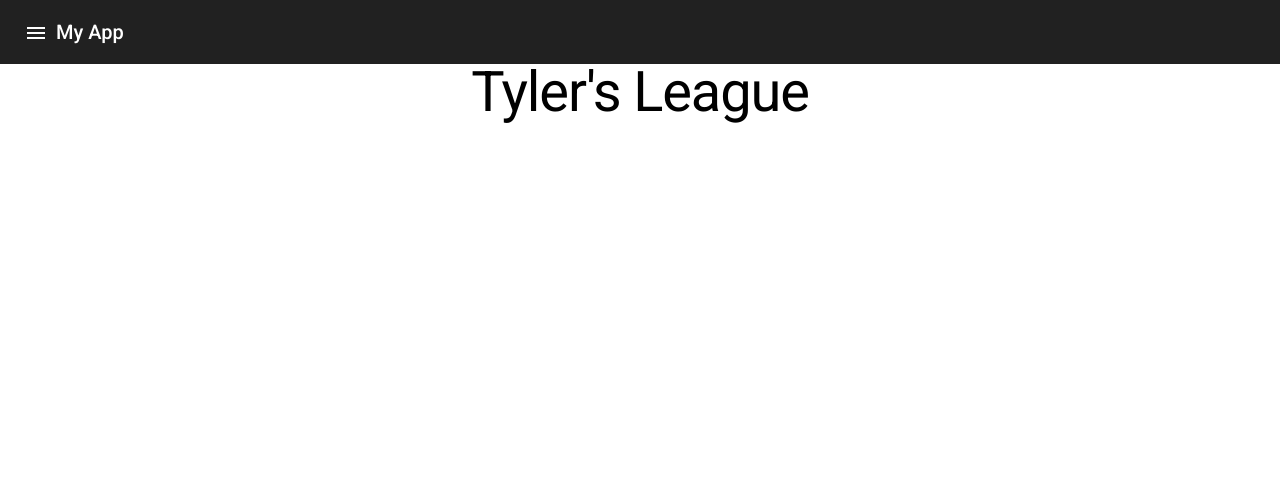
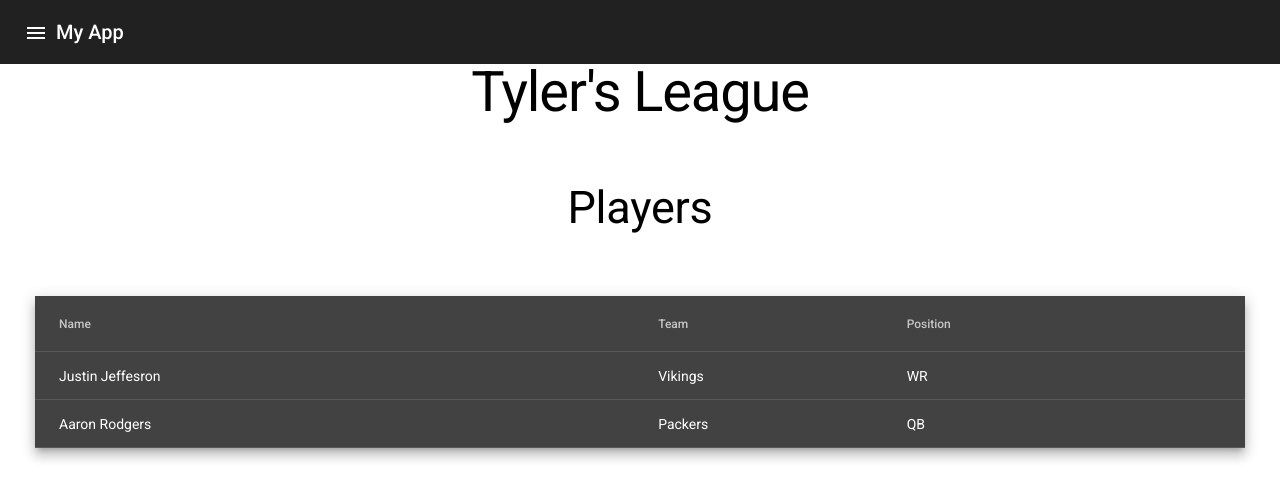
Before and after one commit to bmurf17/fantasy-football-dashboard, an Angular app: page /team/1 in a window 1280 px wide. Shown: the top 500 px of the page. Built offline with nearby package versions, Linux system fonts and the light colour scheme.

Commit message:
Have a mocked Player

```diff
--- a/src/app/Types.ts
+++ b/src/app/Types.ts
@@ -5,4 +5,22 @@ export interface Team {
   name: string;
   record: string;
   path: string;
+  players: Player[];
 }
+
+export interface Player {
+  id: number;
+  teamId: number[];
+  name: string;
+  nflTeam: string;
+  position: Position;
+}
+
+export enum Position {
+  RB = 'RB',
+  WR = 'WR',
+  TE = 'TE',
+  QB = 'QB',
+  DEF = 'DEF',
+  K = 'K',
+}
--- a/src/app/mock-data.ts
+++ b/src/app/mock-data.ts
@@ -1,4 +1,28 @@
-import { Team } from './Types';
+import { Player, Position, Team } from './Types';
+
+export const PLAYERS: Player[] = [
+  {
+    id: 1,
+    teamId: [1],
+    name: 'Justin Jeffesron',
+    nflTeam: 'Vikings',
+    position: Position.WR,
+  },
+  {
+    id: 2,
+    teamId: [2, 3, 4],
+    name: 'Aaron Jones',
+    nflTeam: 'Packers',
+    position: Position.RB,
+  },
+  {
+    id: 3,
+    teamId: [1, 2, 4],
+    name: 'Aaron Rodgers',
+    nflTeam: 'Packers',
+    position: Position.QB,
+  },
+];
 
 export const TEAMS: Team[] = [
   {
@@ -8,8 +32,17 @@ export const TEAMS: Team[] = [
     record: '0-0',
     cols: 2,
     rows: 1,
+    players: [PLAYERS[0], PLAYERS[2]],
   },
-  { id: 2, name: "Dad's Leage", path: 'dad', record: '0-0', cols: 2, rows: 1 },
+  {
+    id: 2,
+    name: "Dad's Leage",
+    path: 'dad',
+    record: '0-0',
+    cols: 2,
+    rows: 1,
+    players: [PLAYERS[1], PLAYERS[2]],
+  },
   {
     id: 3,
     name: 'Family League',
@@ -17,6 +50,7 @@ export const TEAMS: Team[] = [
     record: '0-0',
     cols: 2,
     rows: 1,
+    players: [PLAYERS[1]],
   },
   {
     id: 4,
@@ -25,5 +59,6 @@ export const TEAMS: Team[] = [
     record: '0-0',
     cols: 2,
     rows: 1,
+    players: [PLAYERS[1], PLAYERS[2]],
   },
 ];
--- a/src/app/team-page/team-page.component.css
+++ b/src/app/team-page/team-page.component.css
@@ -1,3 +1,12 @@
 .center {
     text-align: center;
-  }
+}
+
+.padding {
+  padding-left: 35px;
+  padding-right: 35px;
+}
+
+table {
+  width: 100%;
+}
--- a/src/app/team-page/team-page.component.html
+++ b/src/app/team-page/team-page.component.html
@@ -1 +1,29 @@
 <h1 class="center mat-display-3">{{team.name}}</h1>
+<h2 class="center mat-display-2">Players</h2>
+<div class="padding">
+    <table mat-table [dataSource]="players" class="mat-elevation-z8">
+
+        <!--- Note that these columns can be defined in any order.
+              The actual rendered columns are set as a property on the row definition" -->
+
+        <!-- Name Column -->
+        <ng-container matColumnDef="name">
+          <th mat-header-cell *matHeaderCellDef> Name </th>
+          <td mat-cell *matCellDef="let element"> {{element.name}} </td>
+        </ng-container>
+
+        <ng-container matColumnDef="nflTeam">
+            <th mat-header-cell *matHeaderCellDef> Team </th>
+            <td mat-cell *matCellDef="let element"> {{element.nflTeam}} </td>
+          </ng-container>
+
+          <ng-container matColumnDef="position">
+            <th mat-header-cell *matHeaderCellDef> Position </th>
+            <td mat-cell *matCellDef="let element"> {{element.position}} </td>
+          </ng-container>
+
+
+        <tr mat-header-row *matHeaderRowDef="displayedColumns"></tr>
+        <tr mat-row *matRowDef="let row; columns: displayedColumns;"></tr>
+      </table>
+</div>
--- a/src/app/team-page/team-page.component.ts
+++ b/src/app/team-page/team-page.component.ts
@@ -1,7 +1,7 @@
 import { Component, Input, OnInit } from '@angular/core';
 import { ActivatedRoute } from '@angular/router';
 import { TeamService } from '../services/team.service';
-import { Team } from '../Types';
+import { Player, Team } from '../Types';
 
 @Component({
   selector: 'app-team-page',
@@ -10,6 +10,8 @@ import { Team } from '../Types';
 })
 export class TeamPageComponent implements OnInit {
   team: Team | undefined;
+  players: Player[] | undefined;
+  displayedColumns: string[] = ['name', 'nflTeam', 'position'];
 
   constructor(
     private route: ActivatedRoute,
@@ -23,5 +25,6 @@ export class TeamPageComponent implements OnInit {
   getHero(): void {
     const id = Number(this.route.snapshot.paramMap.get('id'));
     this.teamService.getTeamById(id).subscribe((team) => (this.team = team));
+    this.players = this.team.players;
   }
 }
```
Also changed, not shown: src/app/app.module.ts (+10 -1 lines).
